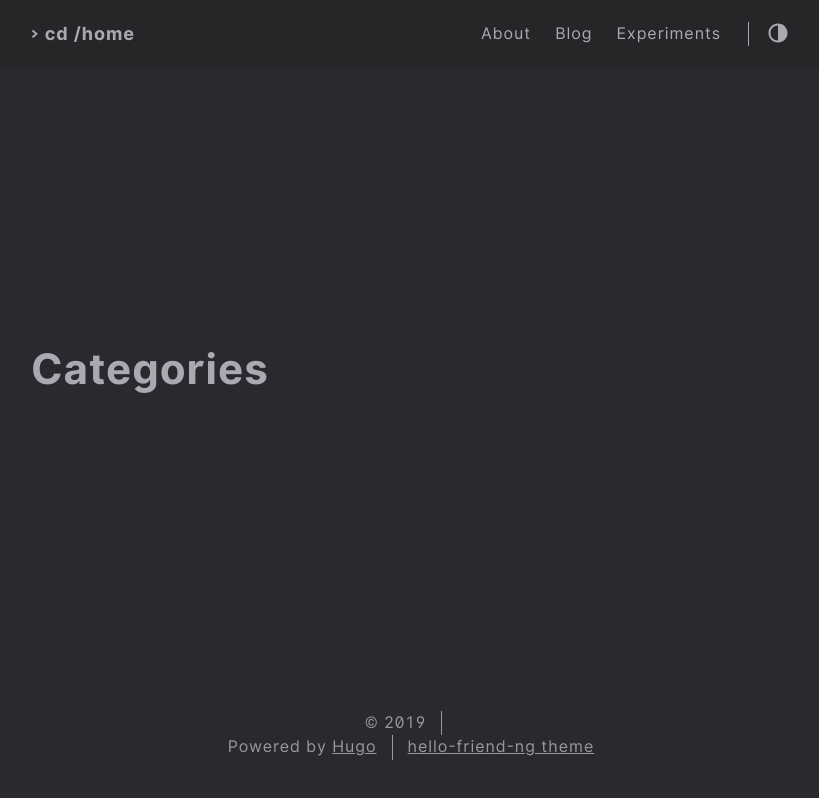
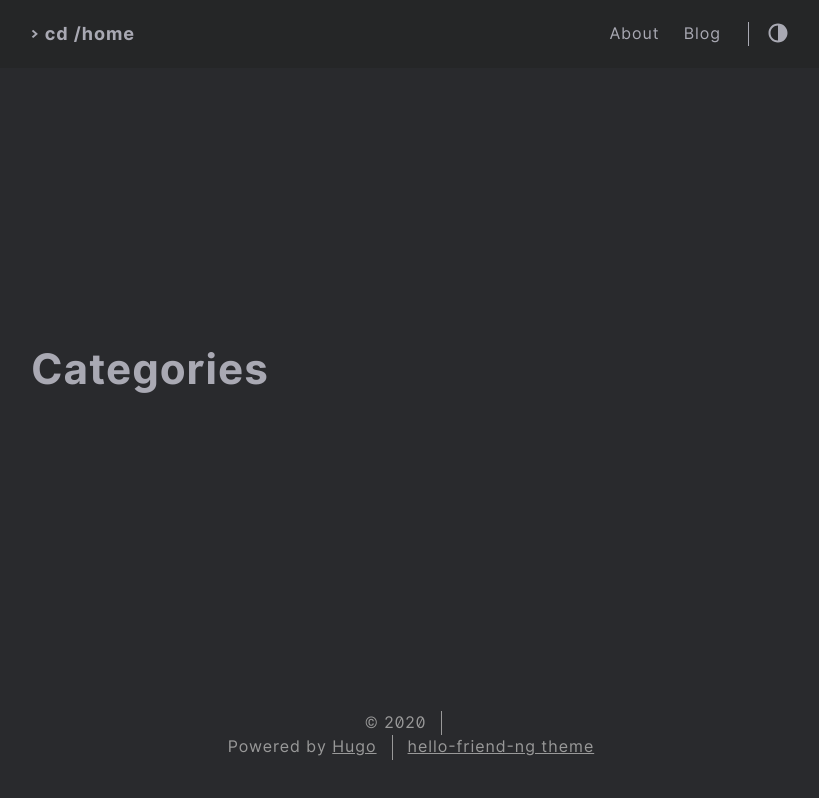
Before and after one commit to luongs/luongs.github.io, a plain HTML site: page categories/index.html in a window 1280 px wide. Shown: the whole page, without its empty margins (229-1048 px from the left). Drawn offline with nearby package versions, Linux system fonts and the light colour scheme.

Commit message:
Update-Year-Remove-Experiments

```diff
--- a/categories/index.html
+++ b/categories/index.html
@@ -77,8 +77,7 @@
         <span class="header__right">
 
                 <nav class="menu">
-    <ul class="menu__inner"><li><a href="http://ma3lstrom.github.io/about">About</a></li><li><a href="http://ma3lstrom.github.io/posts">Blog</a></li><li><a href="http://ma3lstrom.github.io/experiments">Experiments</a></li>
-    </ul>
+    <ul class="menu__inner"><li><a href="http://ma3lstrom.github.io/about">About</a></li><li><a href="http://ma3lstrom.github.io/posts">Blog</a></li></ul>
 </nav>
 
                 <span class="menu-trigger">
@@ -112,7 +111,7 @@
                 <footer class="footer">
     <div class="footer__inner">
         <div class="footer__content">
-            <span>&copy; 2019</span>
+            <span>&copy; 2020</span>
 
             <span></span>
         </div>
```
Also changed, not shown: 404.html (+2 -3 lines), about/index.html (+1 -1 lines), index.html (+1 -1 lines), posts/hello-world/index.html (+1 -2 lines), posts/index.html (+1 -1 lines), tags/helloworld/index.html (+2 -3 lines), tags/index.html (+1 -1 lines), test/index.html (+1 -2 lines).
